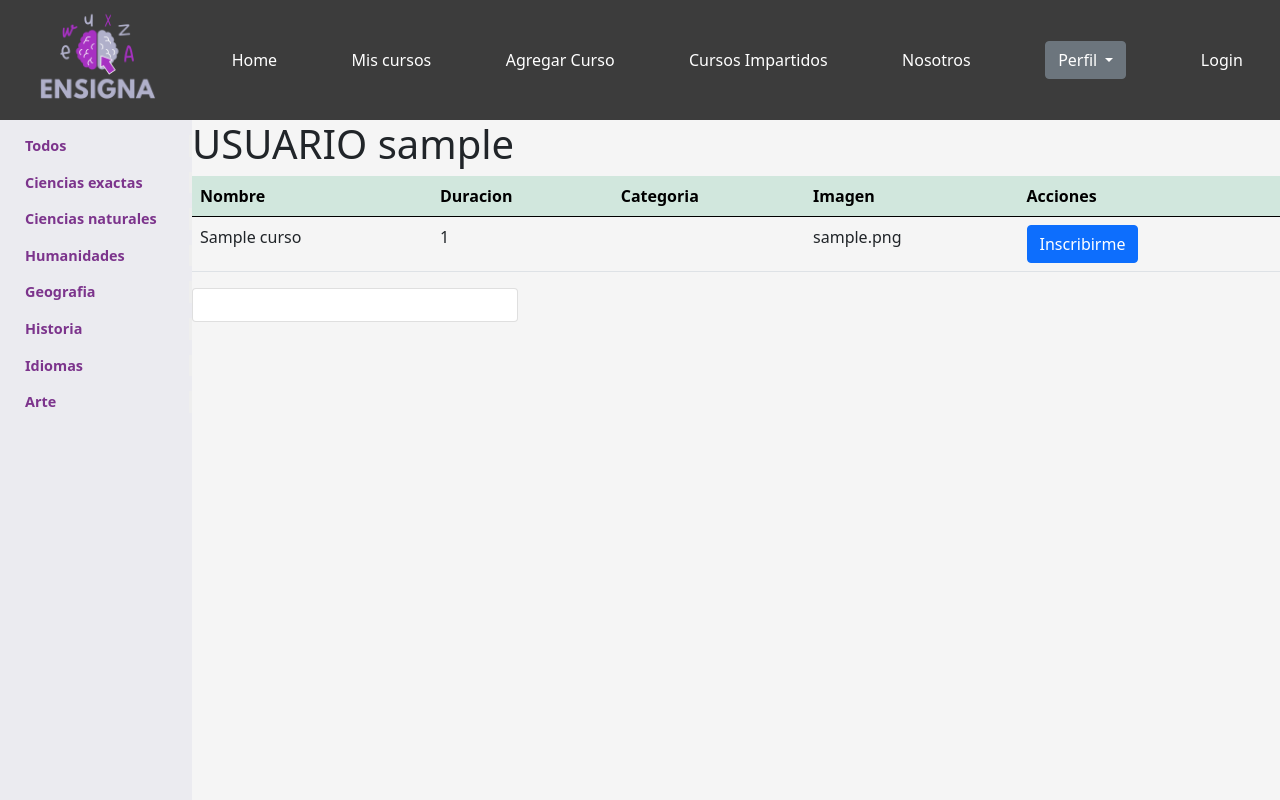
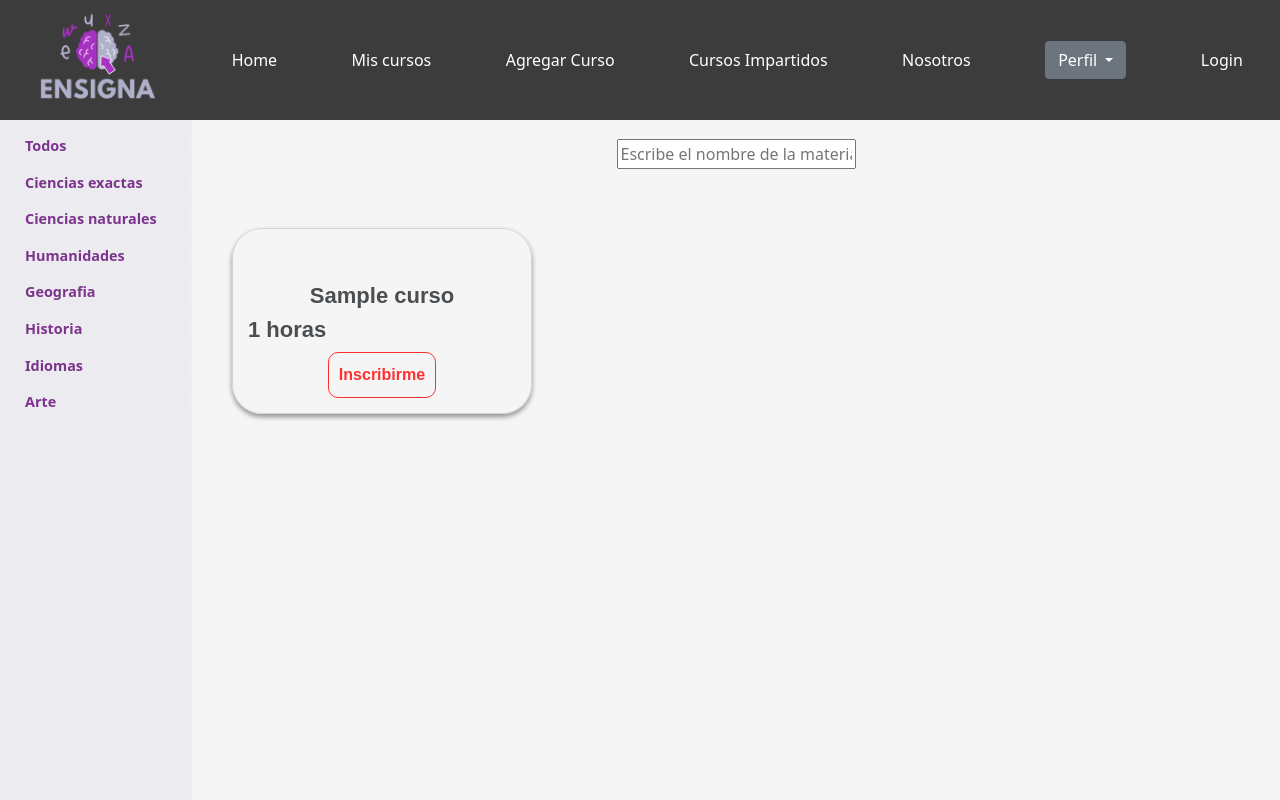
Before and after one commit to letivargasj/ProyectoCursos, a PHP site: page / in a window 1280 px wide. Run offline with PHP 8.4, Linux system fonts and the light colour scheme; the visitor is signed in with stand-in values (Sample User, id 1); tables that the repository leaves empty hold one stand-in row (values such as "Sample post"); data that the repository does not hold is empty.

Commit message:
inserte datos a tarjetas de cursos

```diff
--- a/agregarcurso.php
+++ b/agregarcurso.php
@@ -12,6 +12,8 @@
     #$conn = conectar();
     #$sql  = "SELECT * FROM curso";
     #$query = mysqli_query($conn, $sql);
+
+
 
 ?>
 <!doctype html>
--- a/css/stylehome.css
+++ b/css/stylehome.css
@@ -78,6 +78,22 @@ body {
     background-color: whitesmoke;
 }
 
+.buscador {
+    width: 100%;
+    height: 10%;
+    display: flex;
+    flex-direction: row;
+    flex-wrap: nowrap;
+    align-content: center;
+    justify-content: center;
+    align-items: center;
+}
+
+input .inputBuscador{
+    width: 70%;
+    border-radius: 20px;
+    border: inset;
+}
 footer{
     background: #3C3C3C;
     text-align: center;
--- a/index.php
+++ b/index.php
@@ -15,6 +15,7 @@
 
         <!-- Bootstrap CSS -->
         <link rel="stylesheet" href="/css/stylehome.css">
+        <link rel="stylesheet" href="/css/cursosimpartidos.css">
         <link href="https://cdn.jsdelivr.net/npm/bootstrap@5.0.2/dist/css/bootstrap.min.css" rel="stylesheet" integrity="sha384-EVSTQN3/azprG1Anm3QDgpJLIm9Nao0Yz1ztcQTwFspd3yD65VohhpuuCOmLASjC" crossorigin="anonymous">
         <script defer src="https://cdn.jsdelivr.net/npm/bootstrap@5.0.2/dist/js/bootstrap.bundle.min.js" integrity="sha384-MrcW6ZMFYlzcLA8Nl+NtUVF0sA7MsXsP1UyJoMp4YLEuNSfAP+JcXn/tWtIaxVXM" crossorigin="anonymous"></script>
 
@@ -35,7 +36,6 @@
                     <a class="btn btn-secondary dropdown-toggle" href="#" role="button" id="dropdownMenuLink" data-bs-toggle="dropdown" aria-expanded="false">
                         Perfil
                     </a>
-
                     <ul class="dropdown-menu" aria-labelledby="dropdownMenuLink">
                         <li><a class="dropdown-item" href="./controlador/controlador_cerrarsession.php">Salir</a></li>
                     </ul>
@@ -52,85 +52,44 @@
                 <div class="cat" id="idiomas">Idiomas</div>
                 <div class="cat" id="Arte">Arte</div>
             </div>
+
+
             <div class="contenedor">
-                <h1> USUARIO
-                    <?php
-                        echo $_SESSION["usuario"] ;
-                    ?>
-                </h1>
+                <div class="buscador" id="buscador" >
+                    <input type="text" id="inputBuscador" class="inputBuscador" placeholder="Escribe el nombre de la materia">
+                </div>
 
-                <table class="table">
-                    <thead class="table-success table-striped">
-                        <tr>
-                            <th>Nombre</th>
-                            <th>Duracion</th>
-                            <th>Categoria</th>
-                            <th>Imagen</th>
-                            <th>Acciones</th>
-                        </tr>
-                    </thead>
-                    <tbody>
+                <div class="cartaCurso">
+                    <div class="cursos">
                         <?php
-                            while($row=mysqli_fetch_array($query)){
+                            while($row = mysqli_fetch_array($query)){
                         ?>
-                            <tr>
-                                <td>
-                                    <?php echo $row['cur_nombre'] ?>
-                                </td>
-                                <td>
-                                    <?php echo $row['cur_duracion'] ?>
-                                </td>
-                                <td>
-                                    <?php echo $row['cur_categoria'] ?>
-                                </td>
-                                <td>
-                                    <?php echo $row['cur_imagen'] ?>
-                                </td>
-                                <td>
-                                    <a class="btn btn-primary">Inscribirme</a>
-                                </td>
-                            </tr>
+                        <div class="contenedor-card">
 
-                            <?php
+                            <div class="img-curso">
+                                <img src="<?php echo $row['cur_images'] ?>" class="image-curso">
+                            </div>
+                            <div class="titulo-curso">
+                                <h2 class="titulo-curso-h2"><?php echo $row['cur_nombre'] ?></h2>
+                            </div>
+                            <div class="categoria-curso">
+                                <h2 class="titulo-curso-h2"><?php echo $row['cur_categoria'] ?></h2>
+                            </div>
+                            <div class="duración-curso">
+                                <h2 class="titulo-curso-h2"><?php echo $row['cur_duracion'] ?> horas</h2>
+                            </div>
+                            <div class="botones-curso">
+                                <a href="#" class="btn-curso borrar">
+                                    Inscribirme
+                                </a>
+                            </div>
+                        </div>
+                        <?php
                             }
                         ?>
-                    </tbody>
-                </table>
-
-
-                <div class="card" style="width: 30%">
-                    <img src="" class="card-img-top imgStyle" >
-                    <div class="card-body cardStyle">
-                    <p class="card-text">
-                    <?php
-                        while($row=mysqli_fetch_array($query)){
-                    ?>
-                        <button type="button" class="btn btn-dark" id="btnCurso" value="Inscribir">
-                            Inscribirme
-                        </button>
-                        <div class="cursoImagen" name="cursoImagen">
-                            <?php echo $row['cur_imagen'] ?>
-                        </div>
-                        <div class="cursoNombre" name="cursoNombre">
-                            <?php echo $row['cur_nombre'] ?>
-                        </div>
-                        <div class="cursoDuracion" name="cursoDuracion">
-                            <?php echo $row['cur_duracion'] ?>
-                        </div>
-                        <div class="cursoMaestro" name="cursoMaestro">
-
-                        </div>
-                        <div class="cursoCategoria" name="cursoCategoria">
-                            <?php echo $row['cur_categoria'] ?>
-                        </div>
-                    <?php
-                        }
-                    ?>
-                    </p>
                     </div>
                 </div>
             </div>
-
         </div>
 
         <script src="https://cdn.jsdelivr.net/npm/bootstrap@5.0.2/dist/js/bootstrap.bundle.min.js" integrity="sha384-MrcW6ZMFYlzcLA8Nl+NtUVF0sA7MsXsP1UyJoMp4YLEuNSfAP+JcXn/tWtIaxVXM" crossorigin="anonymous"></script>
--- a/insertar.php
+++ b/insertar.php
@@ -14,7 +14,7 @@
             $imagen = $_POST['cur_imagen'];
 
             $sql  = "INSERT INTO curso (cur_nombre, cur_categoría, cur_duracion, cur_imagen, cur_mae_id)
-                            VALUES('$nombre','$categoria','$duracion','./images/$imagen','$usuario')";
+                            VALUES('$nombre','$categoria','$duracion','$imagen','$usuario')";
             $query = mysqli_query($conn, $sql);
             if($query) {
                 header("Location: index.php");
```
Also changed, not shown: images/about us.png (added).
